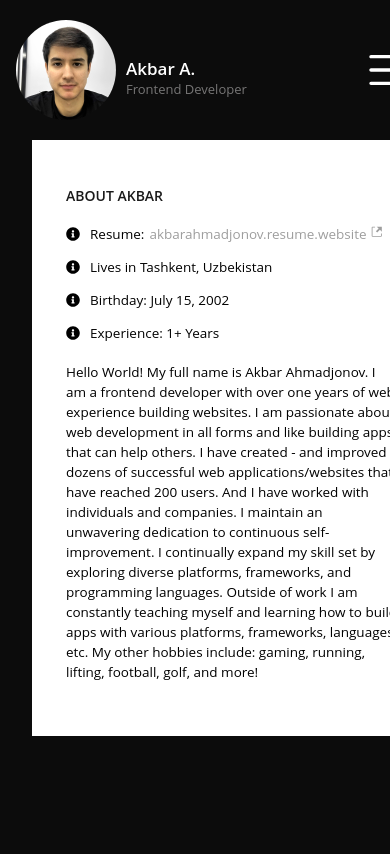
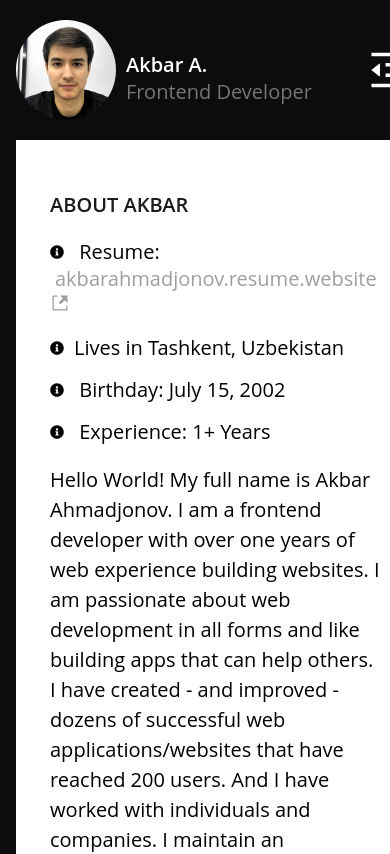
Before and after one commit to akbarahmadjonov/portfolio-website-v1, a React (Vite) app: page / in a window 390 px wide. Shown: the top 854 px of the page. Built offline with nearby package versions, Linux system fonts and the light colour scheme.

Commit message:
Changed the layout of the homepage, and added responsiveness

```diff
--- a/src/app/styles/components/_title.scss
+++ b/src/app/styles/components/_title.scss
@@ -4,3 +4,9 @@
 
   color: #1a1a1a;
 }
+
+@media only screen and (max-width: 768px) {
+  .page__title {
+    font-size: 20px;
+  }
+}
--- a/src/pages/home/Home.scss
+++ b/src/pages/home/Home.scss
@@ -142,15 +142,16 @@
   }
 
   .home__title {
-    font-size: 17px;
+    font-size: 20px;
   }
 
   .home__job {
-    font-size: 13px;
+    font-size: 20px;
   }
 
   .home__menuIcon {
     display: block;
+    margin-left: auto;
   }
 
   .home__menuIconWrapper {
--- a/src/pages/home/Home.tsx
+++ b/src/pages/home/Home.tsx
@@ -10,7 +10,7 @@ import { AiOutlineTwitter } from "react-icons/ai";
 import { BiLogoUpwork } from "react-icons/bi";
 import { BiLogoTelegram } from "react-icons/bi";
 import { BsStackOverflow } from "react-icons/bs";
-import { RxHamburgerMenu } from "react-icons/rx";
+import { AiOutlineMenuFold } from "react-icons/ai";
 
 // Type for component's state
 interface HomeState {
@@ -59,7 +59,7 @@ export const Home: React.FC = () => {
                 <p className="home__job">Frontend Developer</p>
               </div>
               <div className="home__menuIconWrapper">
-                <RxHamburgerMenu
+                <AiOutlineMenuFold
                   className="home__menuIcon"
                   color="white"
                   size={50}
@@ -181,11 +181,11 @@ export const Home: React.FC = () => {
               </li>
             </ul>
           </div>
-          <div className="container">
+          {/* <div className="container"> */}
             <div className="home__innerRight">
               <Outlet />
             </div>
-          </div>
+          {/* </div> */}
         </div>
       </div>
     </div>
--- a/src/pages/nesting/about/About.scss
+++ b/src/pages/nesting/about/About.scss
@@ -79,3 +79,15 @@
     margin-bottom: 20px;
   }
 }
+
+@media only screen and (max-width: 768px) {
+  .about__parts {
+    font-size: 20px;
+    display: block;
+  }
+
+  .about__myselfSection{
+    font-size: 20px;
+  line-height: 30px;
+  }
+}
```
